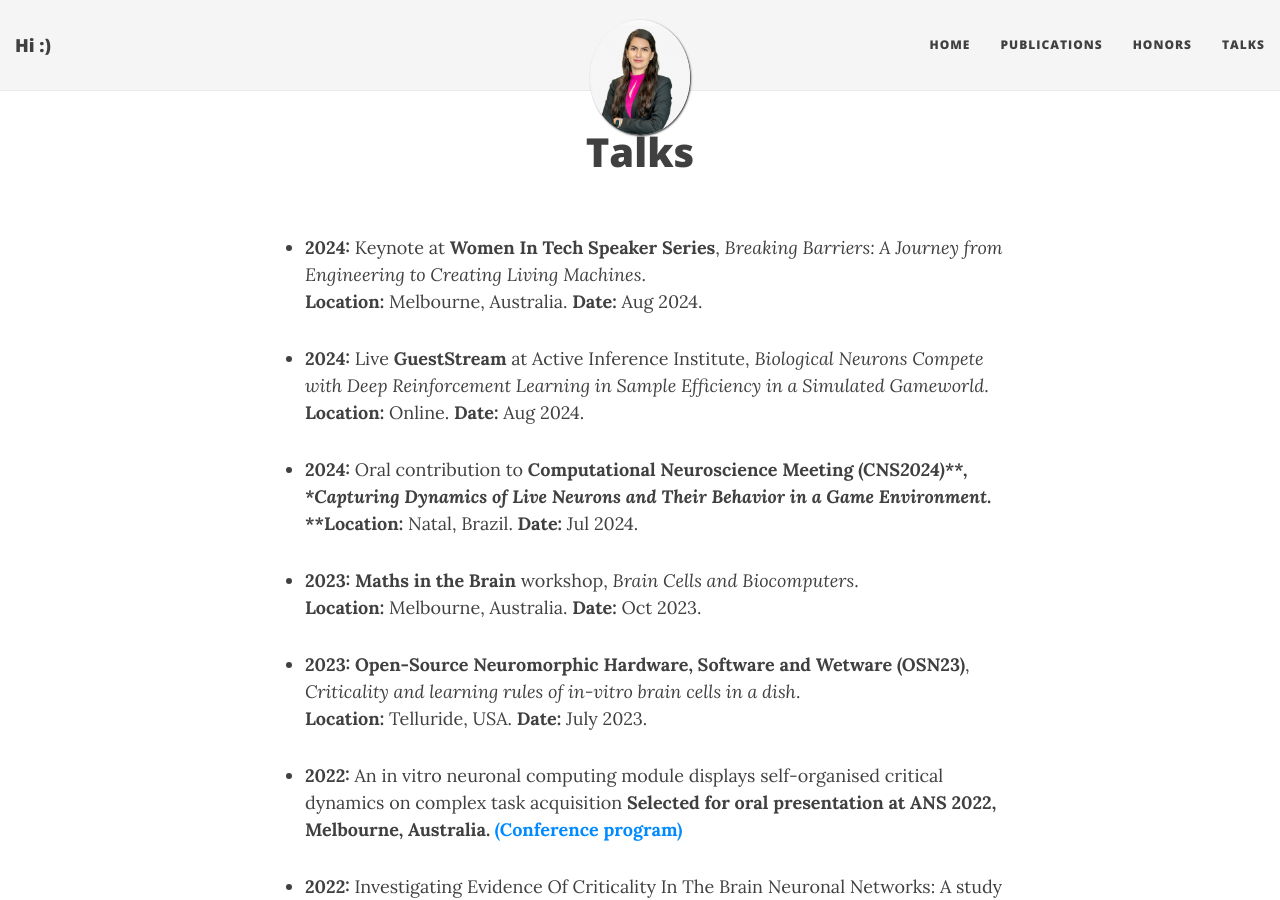
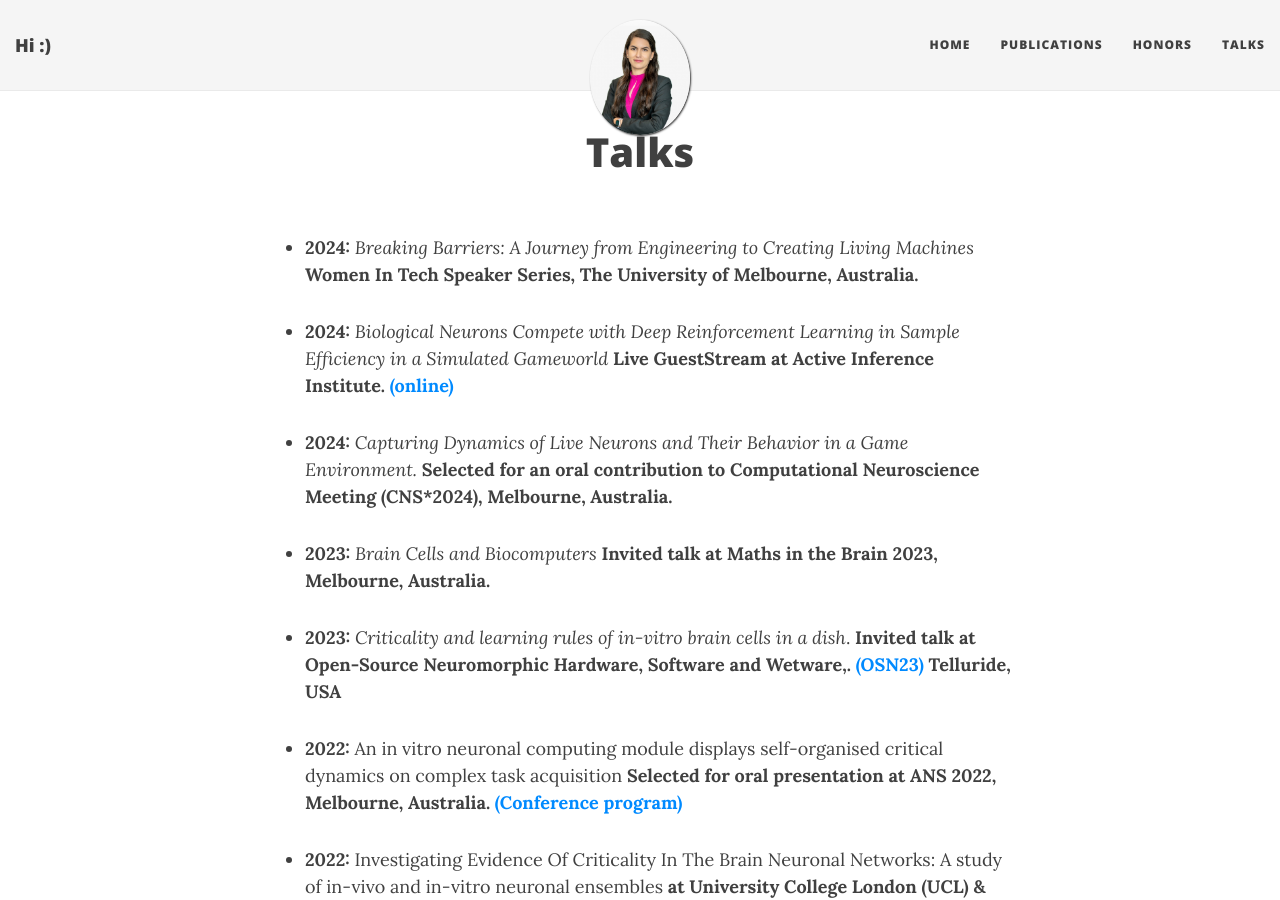
Before and after one commit to ForoughHa/ForoughHa.github.io, a Jekyll site: the page built from talks.md, in a window 1280 px wide and 900 px high. Built offline with Jekyll 4.4.1, drawn with Linux system fonts in a browser that asks for light colours; nearby versions of some CDN libraries.

Commit message:
Update talks.md

```diff
--- a/talks.md
+++ b/talks.md
@@ -3,20 +3,15 @@ layout: page
 title: Talks
 ---
 
-- **2024:** Keynote at **Women In Tech Speaker Series**, *Breaking Barriers: A Journey from Engineering to Creating Living Machines*.
-  **Location:** Melbourne, Australia. **Date:** Aug 2024.
+- <b>2024:</b> *Breaking Barriers: A Journey from Engineering to Creating Living Machines* <b> Women In Tech Speaker Series, The University of Melbourne, Australia.</b>
 
-- **2024:** Live **GuestStream** at Active Inference Institute, *Biological Neurons Compete with Deep Reinforcement Learning in Sample Efficiency in a Simulated Gameworld*.
-  **Location:** Online. **Date:** Aug 2024.
+- <b>2024:</b> *Biological Neurons Compete with Deep Reinforcement Learning in Sample Efficiency in a Simulated Gameworld* <b> Live GuestStream at Active Inference Institute. <a href="https://www.youtube.com/watch?app=desktop&v=pYJUgEqS42U">(online)</a></b>
 
-- **2024:** Oral contribution to **Computational Neuroscience Meeting (CNS*2024)**, *Capturing Dynamics of Live Neurons and Their Behavior in a Game Environment*.
-  **Location:** Natal, Brazil. **Date:** Jul 2024.
+- <b>2024:</b> *Capturing Dynamics of Live Neurons and Their Behavior in a Game Environment.* <b> Selected for an oral contribution to Computational Neuroscience Meeting (CNS*2024), Melbourne, Australia.</b>
 
-- **2023:** **Maths in the Brain** workshop, *Brain Cells and Biocomputers*.
-  **Location:** Melbourne, Australia. **Date:** Oct 2023.
+- <b>2023:</b> *Brain Cells and Biocomputers* <b> Invited talk at Maths in the Brain 2023, Melbourne, Australia.</b>
 
-- **2023:** **Open-Source Neuromorphic Hardware, Software and Wetware (OSN23)**, *Criticality and learning rules of in-vitro brain cells in a dish*.
-  **Location:** Telluride, USA. **Date:** July 2023.
+- <b>2023:</b> *Criticality and learning rules of in-vitro brain cells in a dish*. <b> Invited talk at Open-Source Neuromorphic Hardware, Software and Wetware,. <a href="[https://www.youtube.com/watch?app=desktop&v=pYJUgEqS42U](https://sites.google.com/view/telluride-2023/recordings?authuser=0)">(OSN23)</a> Telluride, USA</b>
 
 - <b>2022:</b> An in vitro neuronal computing module displays self-organised critical dynamics on complex task acquisition <b> Selected for oral presentation at ANS 2022, Melbourne, Australia. <a href="https://www.ans.org.au/resources/past-ans-conferences/57-past-ans-conferences">(Conference program)</a> </b>
 
```
